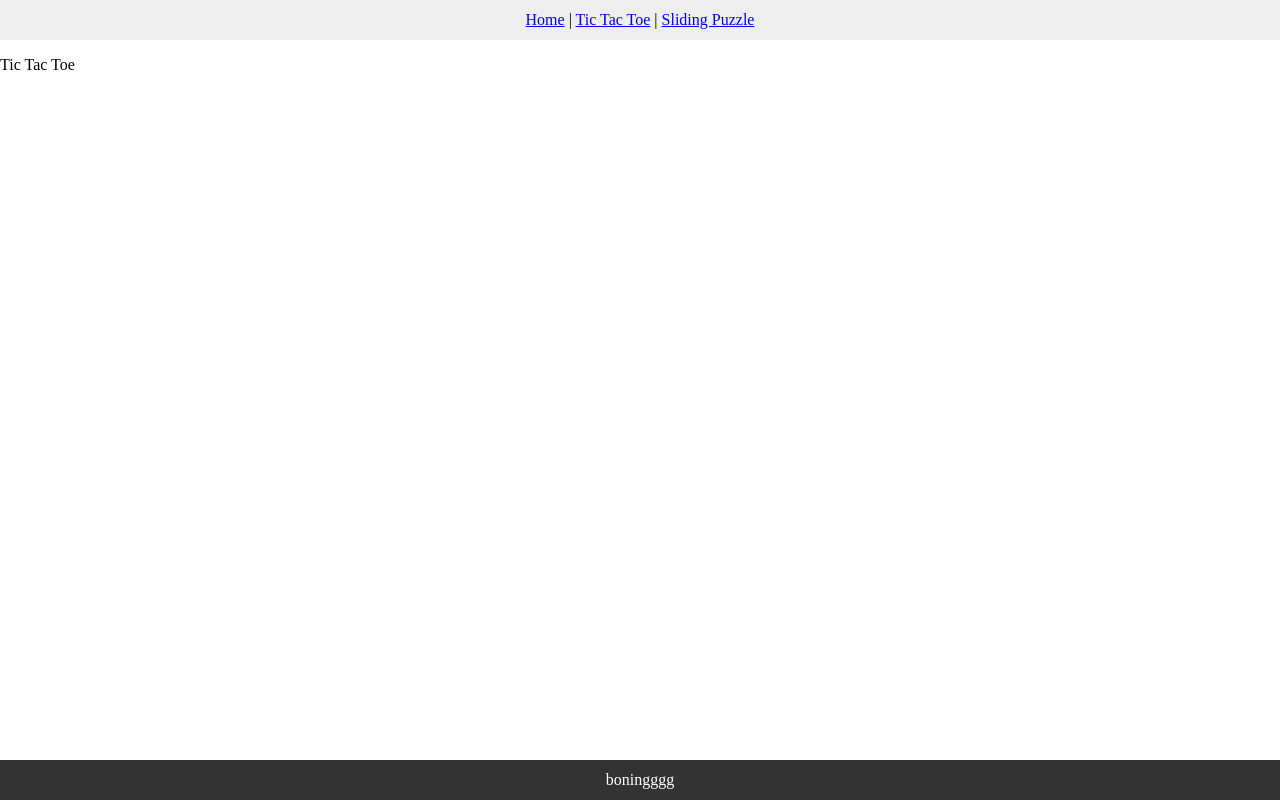
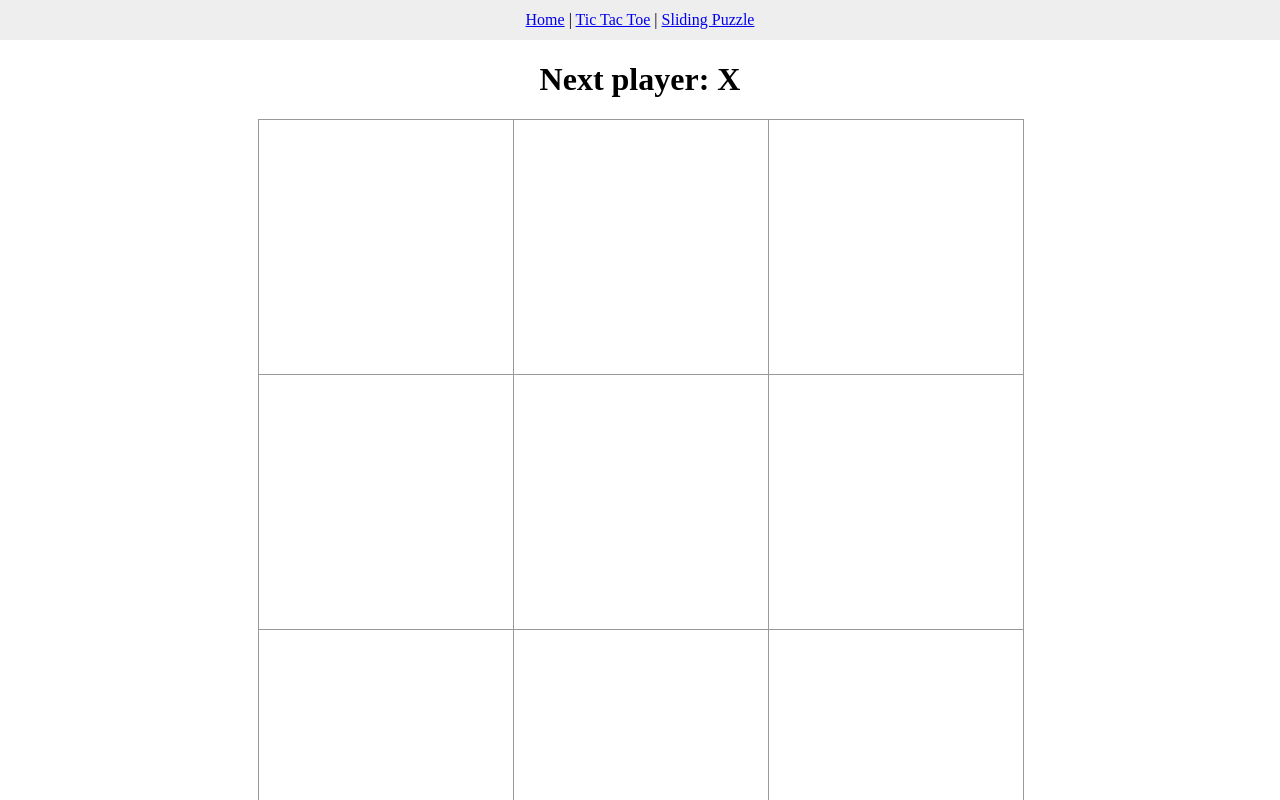
Before and after one commit to boning-w/react-game, a React (Create React App) app: page /tic-tac-toe in a window 1280 px wide. Shown: the top 800 px of the page. Built offline with nearby package versions, Linux system fonts and the light colour scheme.

Commit message:
feat: add a game Tic Tac Toe

```diff
--- /dev/null
+++ b/src/games/tic-tac-toe/TicTacToe.css
@@ -0,0 +1,27 @@
+.tic-tac-toe {
+  flex: 1;
+  display: flex;
+  flex-direction: column;
+  align-items: center;
+  justify-content: center;
+}
+
+.tic-tac-toe-row {
+  display: flex;
+}
+
+.tic-tac-toe-square {
+  background: #fff;
+  border: 1px solid #999;
+  width: 20vw;
+  height: 20vw;
+  margin-right: -1px;
+  margin-top: -1px;
+  padding: 0;
+  font-size: 10vw;
+  font-weight: bold;
+}
+
+.tic-tac-toe-reset {
+  margin-top: 10px;
+}
--- /dev/null
+++ b/src/games/tic-tac-toe/TicTacToe.jsx
@@ -0,0 +1,90 @@
+import { useState } from "react";
+import "./TicTacToe.css";
+
+export default function TicTacToe() {
+  const [xIsNext, setXIsNext] = useState(true);
+  const [squares, setSquares] = useState(Array(9).fill(null));
+
+  const handleClick = (i) => {
+    if (calculateWinner(squares) || squares[i]) {
+      return;
+    }
+    const nextSquares = squares.slice();
+    if (xIsNext) {
+      nextSquares[i] = "X";
+    } else {
+      nextSquares[i] = "O";
+    }
+    setSquares(nextSquares);
+    setXIsNext(!xIsNext);
+  };
+
+  const handleReset = () => {
+    setXIsNext(true);
+    setSquares(Array(9).fill(null));
+  };
+
+  const winner = calculateWinner(squares);
+  let status;
+  if (winner) {
+    status = "Winner: " + winner;
+  } else {
+    status = "Next player: " + (xIsNext ? "X" : "O");
+  }
+
+  return (
+    <div className="tic-tac-toe">
+      <h1>{status}</h1>
+      <div className="tic-tac-toe-row">
+        <Square value={squares[0]} onSquareClick={() => handleClick(0)} />
+        <Square value={squares[1]} onSquareClick={() => handleClick(1)} />
+        <Square value={squares[2]} onSquareClick={() => handleClick(2)} />
+      </div>
+      <div className="tic-tac-toe-row">
+        <Square value={squares[3]} onSquareClick={() => handleClick(3)} />
+        <Square value={squares[4]} onSquareClick={() => handleClick(4)} />
+        <Square value={squares[5]} onSquareClick={() => handleClick(5)} />
+      </div>
+      <div className="tic-tac-toe-row">
+        <Square value={squares[6]} onSquareClick={() => handleClick(6)} />
+        <Square value={squares[7]} onSquareClick={() => handleClick(7)} />
+        <Square value={squares[8]} onSquareClick={() => handleClick(8)} />
+      </div>
+      <button type="button" className="tic-tac-toe-reset" onClick={handleReset}>
+        Reset
+      </button>
+    </div>
+  );
+}
+
+function Square({ value, onSquareClick }) {
+  return (
+    <button
+      type="button"
+      className="tic-tac-toe-square"
+      onClick={onSquareClick}
+    >
+      {value}
+    </button>
+  );
+}
+
+function calculateWinner(squares) {
+  const lines = [
+    [0, 1, 2],
+    [3, 4, 5],
+    [6, 7, 8],
+    [0, 3, 6],
+    [1, 4, 7],
+    [2, 5, 8],
+    [0, 4, 8],
+    [2, 4, 6],
+  ];
+  for (let i = 0; i < lines.length; i++) {
+    const [a, b, c] = lines[i];
+    if (squares[a] && squares[a] === squares[b] && squares[a] === squares[c]) {
+      return squares[a];
+    }
+  }
+  return null;
+}
--- a/src/routers/routers.js
+++ b/src/routers/routers.js
@@ -2,6 +2,7 @@ import { createBrowserRouter } from "react-router-dom";
 import App from "../App";
 import Dashboard from "../components/Dashboard";
 import GameSlidingPuzzle from "../games/sliding-puzzle/GameSlidingPuzzle";
+import TicTacToe from "../games/tic-tac-toe/TicTacToe";
 
 export const LINKS = {
   DASHBOARD: {
@@ -12,7 +13,7 @@ export const LINKS = {
   TICTACTOE: {
     name: "tic-tac-toe",
     path: "/tic-tac-toe",
-    element: <p>Tic Tac Toe</p>,
+    element: <TicTacToe />,
   },
   SLIDINGPUZZLE: {
     name: "sliding-puzzle",
```
